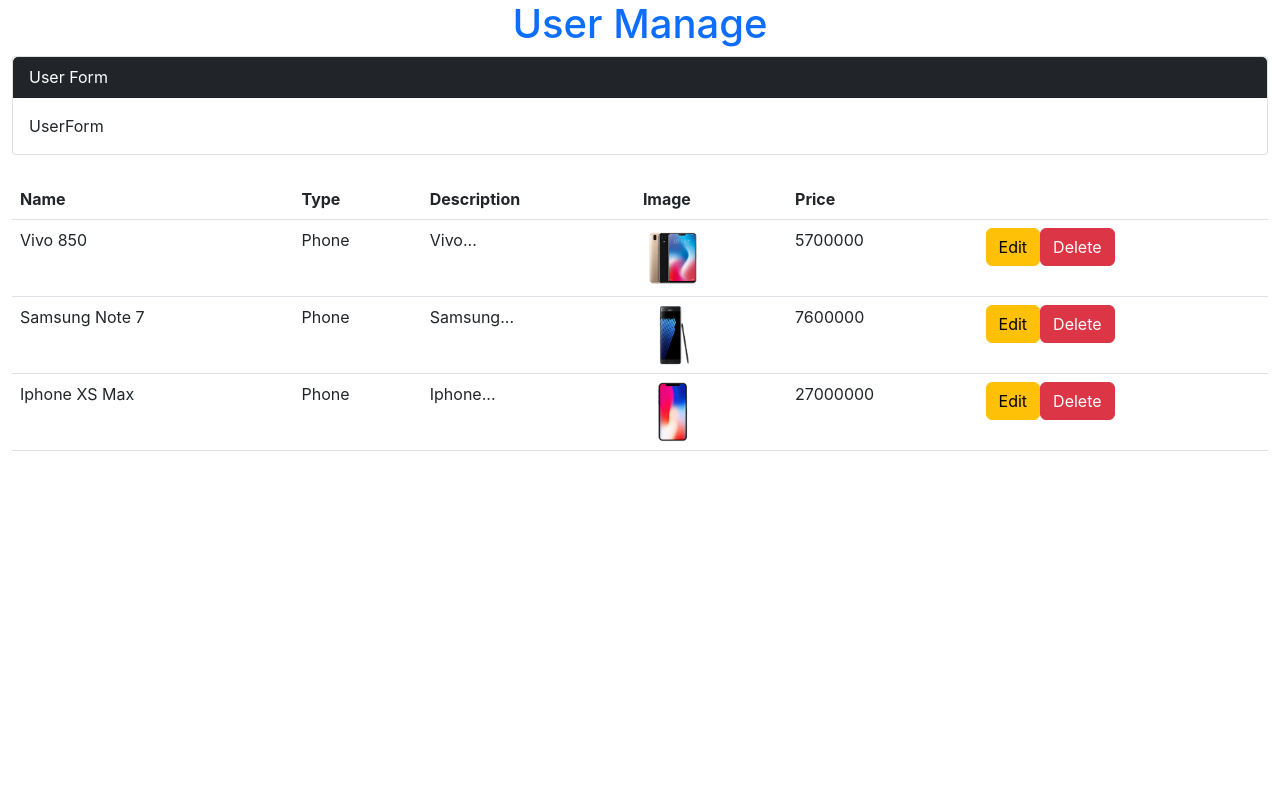
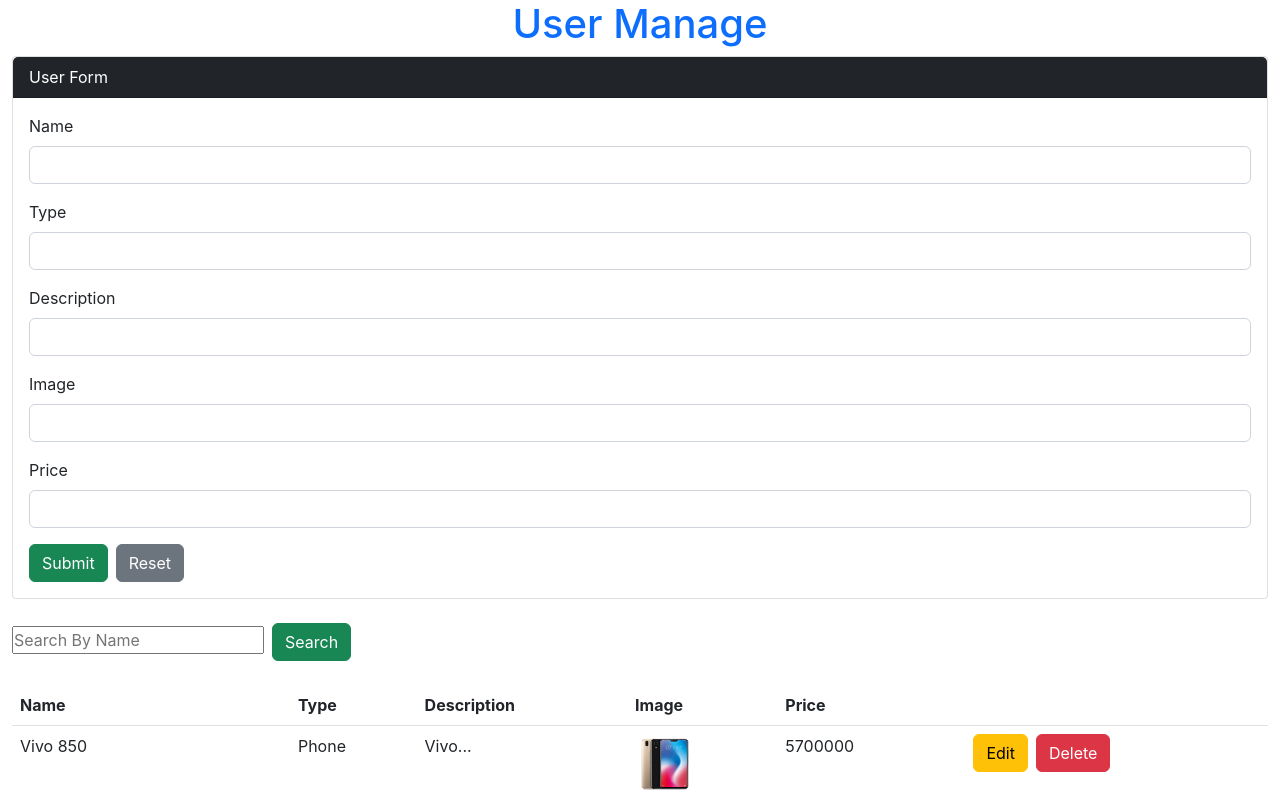
Before and after one commit to Quyenduong1/BC42_BT_React_BTLayout_DuongGiaQuyen, a React (Create React App) app: page / in a window 1280 px wide. Shown: the top 800 px of the page. Built offline with nearby package versions, Linux system fonts and the light colour scheme.

Commit message:
dang lam gan xog mentor cham tu tu nha

```diff
--- a/src/4_ProductForm/ProductForm.jsx
+++ b/src/4_ProductForm/ProductForm.jsx
@@ -4,8 +4,14 @@
 import datas from './data.json'
 
 function ProductForm() {
-  // state quann ly danh sach nguoi dung
+
   const [users, setUsers] = useState([])
+
+  const handleSubmit = (user) => {
+    setUsers([...users, user]);
+  };
+
+
 
 
   return (
@@ -20,7 +26,12 @@
         </div>
 
         <div className='mt-4'>
-          <UserList users = {datas}/>
+          <input type="text" placeholder='Search By Name' />
+          <button className='btn btn-success mx-2'>Search</button>
+        </div>
+
+        <div className='mt-4'>
+          <UserList users = {datas} onSubmit={handleSubmit}/>
         </div>
     </div>
   )
--- a/src/4_ProductForm/UserForm.jsx
+++ b/src/4_ProductForm/UserForm.jsx
@@ -1,8 +1,71 @@
-import React from 'react'
+import React,{useState} from 'react'
 
-function UserForm() {
+function UserForm({onSubmit}) {
+  const handleSubmit = (evt) => {
+    evt.preventDefault()
+    const user = {...values, id: Math.floor(Math.random() * 100)};
+
+    onSubmit(user);
+
+    handleResetForm();
+  }
+
+  const [values,setValues] = useState({
+    Name:'',
+    Type:'',
+    Description:'',
+    Image: '',
+    Price:'',
+  })
+
+  const handleChange = (evt) => {
+    const {value,name} = evt.target
+    setValues({...values,
+    [name]: value,});
+  }
+
+  const handleResetForm = () => {
+    setValues({
+    Name:'',
+    Type:'',
+    Description:'',
+    Image: '',
+    Price:'',
+    });
+  };
+
+
   return (
-    <div>UserForm</div>
+    <form onSubmit={handleSubmit}>
+      <div className='mb-3'>
+        <label className='form-label'>Name</label>
+        <input name='Name' type="text" className='form-control' value={values.Name} onChange={handleChange} />
+      </div>
+
+      <div className='mb-3'>
+        <label className='form-label'>Type</label>
+        <input name='Type' type="text" className='form-control' value={values.Type} onChange={handleChange} />
+      </div>
+
+      <div className='mb-3'>
+        <label className='form-label'>Description</label>
+        <input name='Description' type="text" className='form-control' value={values.Description} onChange={handleChange} />
+      </div>
+
+      <div className='mb-3'>
+        <label className='form-label'>Image</label>
+        <input name='Image' type="text" className='form-control' value={values.Image} onChange={handleChange} />
+      </div>
+
+      <div className='mb-3'>
+        <label className='form-label'>Price</label>
+        <input  name='Price' type="text" className='form-control' value={values.Price} onChange={handleChange} />
+      </div>
+
+      <button type='submit' className='btn btn-success me-2' >Submit</button>
+      <button className='btn btn-secondary' onClick={handleResetForm}>Reset</button>
+
+    </form>
   )
 }
 
--- a/src/4_ProductForm/UserList.jsx
+++ b/src/4_ProductForm/UserList.jsx
@@ -24,7 +24,7 @@
               <td><img width={'60px'} height={'60px'} src={user.image} alt={user.name} /></td>
               <td>{user.price}</td>
               <td>
-                <button className='btn btn-warning'>Edit</button>
+                <button className='btn btn-warning me-2'>Edit</button>
                 <button className='btn btn-danger'>Delete</button>
               </td>
 
```
